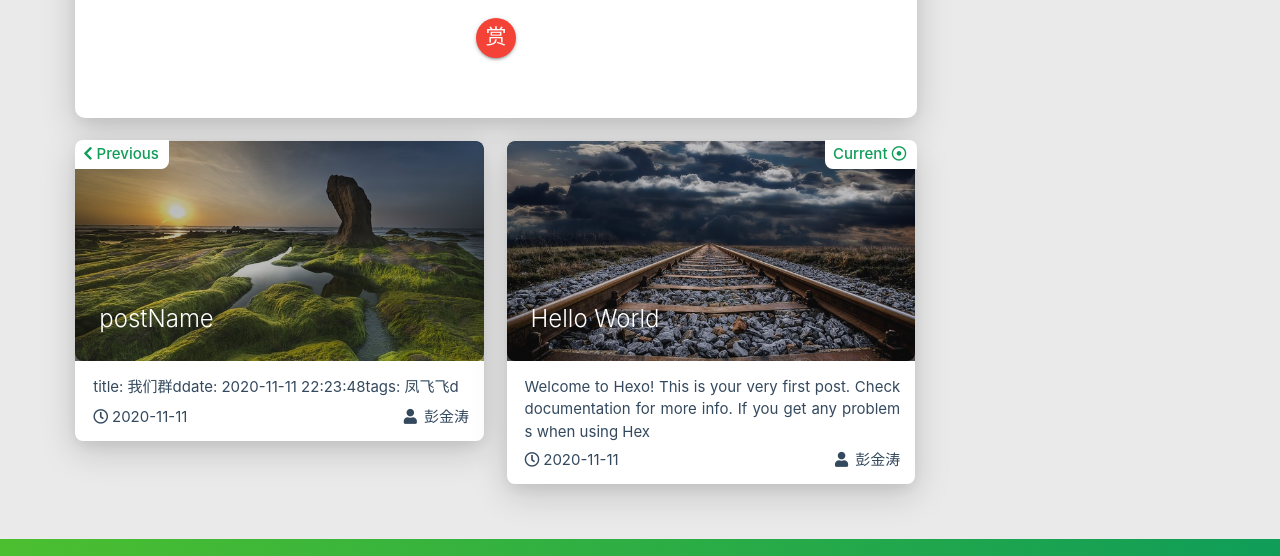
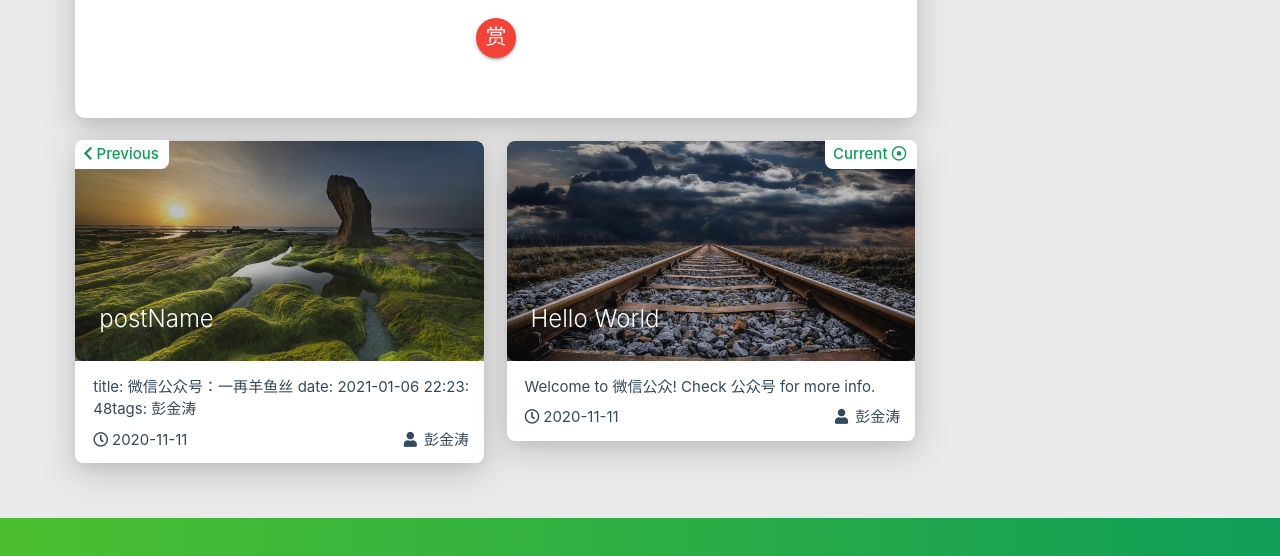
Before and after one commit to shuwanzhi/haoxihuan.github.io, a plain HTML site: page 2020/11/11/hello-world/index.html in a window 1280 px wide. Shown: the part 1783-2339 px from the top of the page. Drawn offline with Linux system fonts and the light colour scheme; some packages are replaced by stand-ins of ours; no server answers; a script that the page names is missing.

Commit message:
Update index.html

```diff
--- a/2020/11/11/hello-world/index.html
+++ b/2020/11/11/hello-world/index.html
@@ -716,7 +716,7 @@
                     <div class="summary block-with-text">
 
 
-title: 我们群ddate: 2020-11-11 22:23:48tags:  凤飞飞d
+title: 微信公众号：一再羊鱼丝      date: 2021-01-06 22:23:48tags:  彭金涛
 
 
 
@@ -755,7 +755,7 @@ title: 我们群ddate: 2020-11-11 22:23:48tags:  凤飞飞d
                 <div class="card-content article-content">
                     <div class="summary block-with-text">
 
-                            Welcome to Hexo! This is your very first post. Check documentation for more info. If you get any problems when using Hex
+                            Welcome to 微信公众!  Check 公众号 for more info.
 
                     </div>
                     <div class="publish-info">
```
